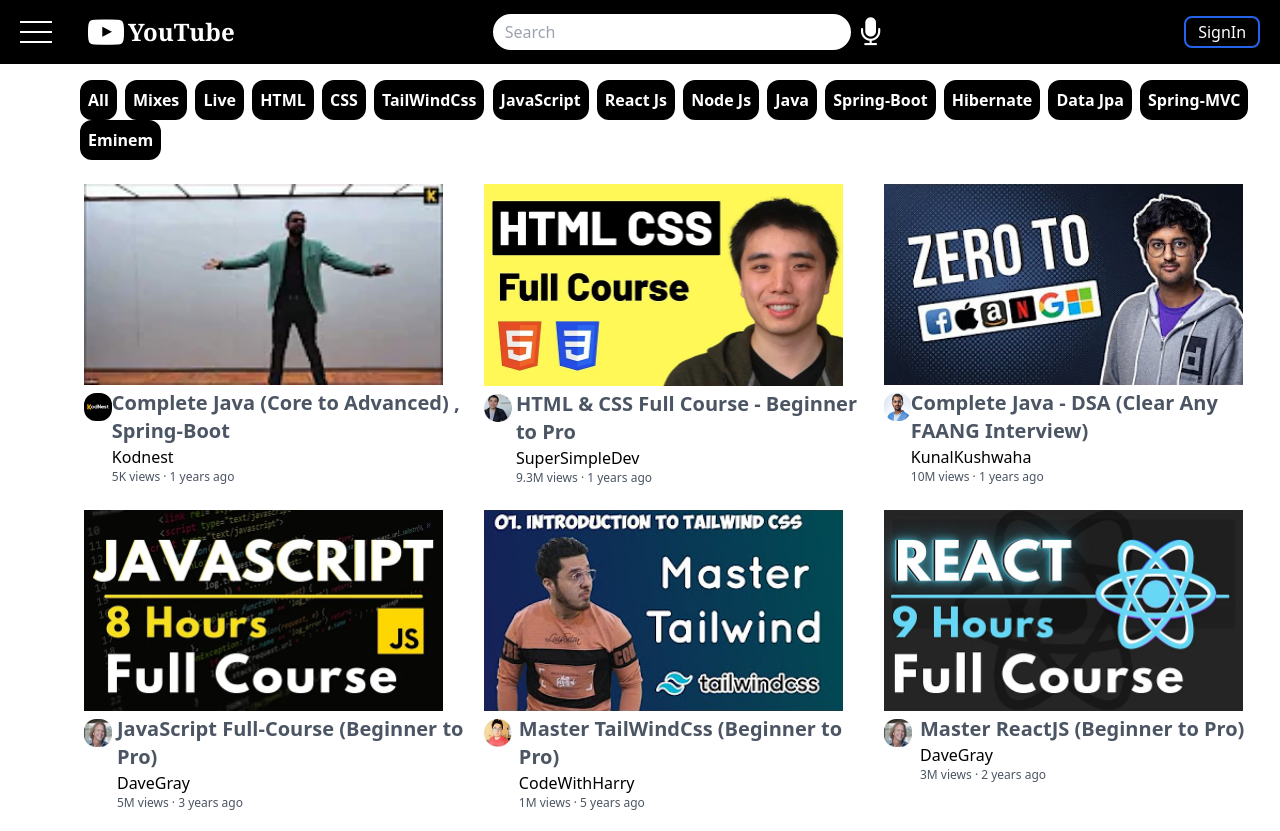
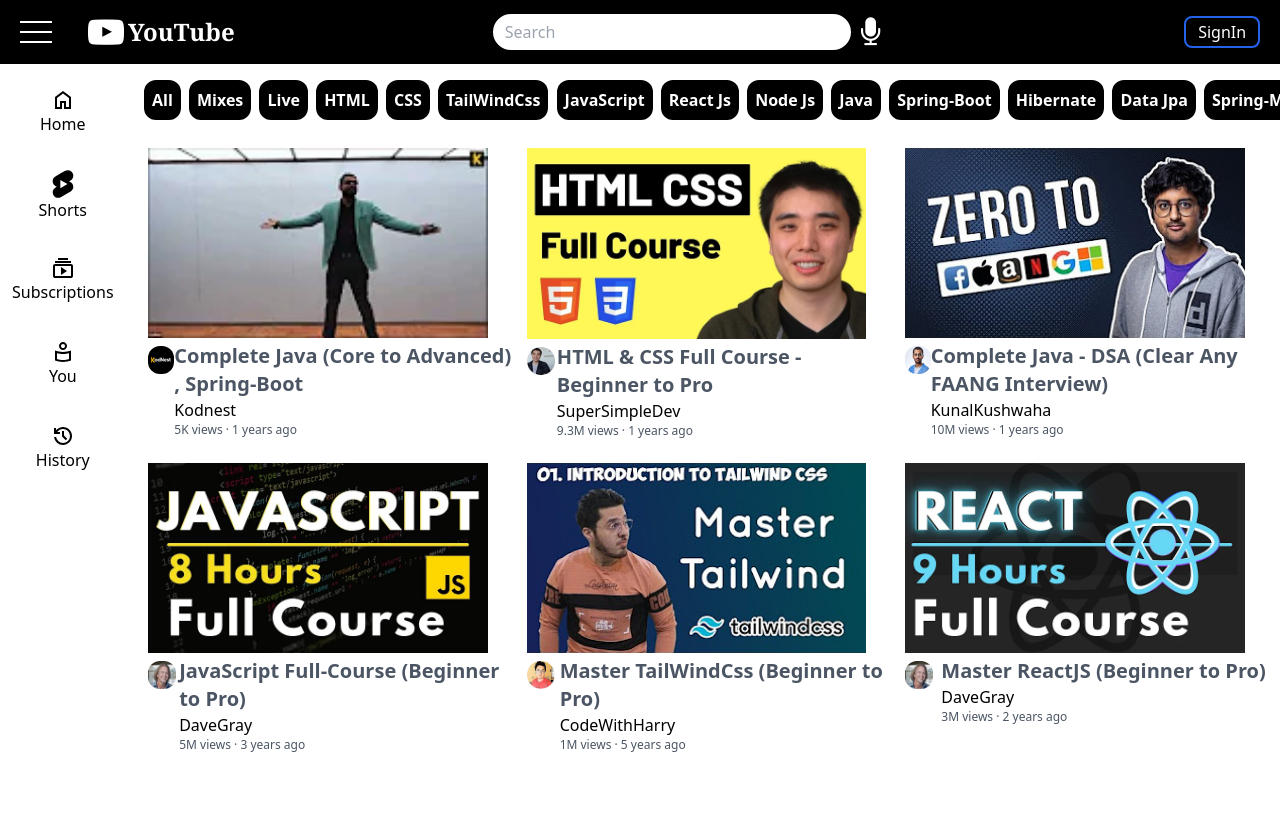
Before and after one commit to KalyaniPujari01/YouTube-Clone, a website: page index.html in a window 1280 px wide. After the commit the page ends 800 px from the top, so only its background shows below. Drawn offline with nearby package versions, Linux system fonts and the light colour scheme.

Commit message:
added the sidebar icons

```diff
--- a/index.html
+++ b/index.html
@@ -33,87 +33,126 @@
         </button>
       </div>
 
-      <div class="mt-20 ml-20">
+    </div>
+
+
+
+  <div class="flex ">
+
+
+
+
+    <div class="mt-20 fixed">
+
+      <div class="flex items-center justify-center flex-col  p-2 mb-5 h-16 ml-1  hover:bg-slate-100 hover:rounded-xl">
+        <img src="./Images/home.svg" alt="home">
+        <p>Home</p>
+      </div>
+
+      <div class="flex items-center  justify-center flex-col p-2 mb-5 h-16 ml-1  hover:bg-slate-100 hover:rounded-xl">
+        <img src="./Images/shorts.svg" alt="shorts" class="h-7">
+        <p>Shorts</p>
+      </div>
+
+
+      <div class="flex items-center  justify-center flex-col p-2 mb-5 h-16 ml-1  hover:bg-slate-100 hover:rounded-xl">
+        <img src="./Images/subscription.svg" alt="subscribe">
+        <p>Subscriptions</p>
+      </div>
+
+
+     <div class="flex items-center  justify-center flex-col p-2 mb-5 h-16 ml-1  hover:bg-slate-100 hover:rounded-xl">
+      <img src="./Images/you.svg" alt="you">
+      <p>You</p>
+     </div>
+
+     <div class="flex items-center  justify-center flex-col  p-2  mb-5  h-16 ml-1  hover:bg-slate-100 hover:rounded-xl ">
+      <img src="./Images/history.svg" alt="history">
+      <p>History</p>
+     </div>
+
+
+    </div>
+
+
+    <div class="ml-36">
+
+      <!-- buttons -->
+        <div class="mt-16 py-4  w-full fixed bg-white">
           <button
-          class="text-white bg-black box-border p-2 rounded-xl mr-1 font-bold cursor-pointer hover:bg-slate-500 active:bg-slate-400"
+            class="text-white bg-black box-border p-2 rounded-xl mr-1 font-bold cursor-pointer hover:bg-slate-700 active:bg-slate-600"
           >
             All
           </button>
           <button
-          class="text-white bg-black box-border p-2 rounded-xl mr-1 font-bold cursor-pointer hover:bg-slate-500 active:bg-slate-400"
+            class="text-white bg-black box-border p-2 rounded-xl mr-1 font-bold cursor-pointer hover:bg-slate-700 active:bg-slate-600"
           >
             Mixes
           </button>
           <button
-          class="text-white bg-black box-border p-2 rounded-xl mr-1 font-bold cursor-pointer hover:bg-slate-500 active:bg-slate-400"
+            class="text-white bg-black box-border p-2 rounded-xl mr-1 font-bold cursor-pointer hover:bg-slate-700 active:bg-slate-600"
           >
             Live
           </button>
           <button
-          class="text-white bg-black box-border p-2 rounded-xl mr-1 font-bold cursor-pointer hover:bg-slate-500 active:bg-slate-400"
+            class="text-white bg-black box-border p-2 rounded-xl mr-1 font-bold cursor-pointer hover:bg-slate-700 active:bg-slate-600"
           >
             HTML
           </button>
           <button
-          class="text-white bg-black box-border p-2 rounded-xl mr-1 font-bold cursor-pointer hover:bg-slate-500 active:bg-slate-400"
+            class="text-white bg-black box-border p-2 rounded-xl mr-1 font-bold cursor-pointer hover:bg-slate-700 active:bg-slate-600"
           >
             CSS
           </button>
           <button
-          class="text-white bg-black box-border p-2 rounded-xl mr-1 font-bold cursor-pointer hover:bg-slate-500 active:bg-slate-400"
+            class="text-white bg-black box-border p-2 rounded-xl mr-1 font-bold cursor-pointer hover:bg-slate-700 active:bg-slate-600"
           >
             TailWindCss
           </button>
           <button
-          class="text-white bg-black box-border p-2 rounded-xl mr-1 font-bold cursor-pointer hover:bg-slate-500 active:bg-slate-400"
+            class="text-white bg-black box-border p-2 rounded-xl mr-1 font-bold cursor-pointer hover:bg-slate-700 active:bg-slate-600"
           >
             JavaScript
           </button>
           <button
-          class="text-white bg-black box-border p-2 rounded-xl mr-1 font-bold cursor-pointer hover:bg-slate-500 active:bg-slate-400"
+            class="text-white bg-black box-border p-2 rounded-xl mr-1 font-bold cursor-pointer hover:bg-slate-700 active:bg-slate-600"
           >
             React Js
           </button>
           <button
-          class="text-white bg-black box-border p-2 rounded-xl mr-1 font-bold cursor-pointer hover:bg-slate-500 active:bg-slate-400"
+            class="text-white bg-black box-border p-2 rounded-xl mr-1 font-bold cursor-pointer hover:bg-slate-700 active:bg-slate-600"
           >
             Node Js
           </button>
           <button
-          class="text-white bg-black box-border p-2 rounded-xl mr-1 font-bold cursor-pointer hover:bg-slate-500 active:bg-slate-400"
+            class="text-white bg-black box-border p-2 rounded-xl mr-1 font-bold cursor-pointer hover:bg-slate-700 active:bg-slate-600"
           >
             Java
           </button>
           <button
-          class="text-white bg-black box-border p-2 rounded-xl mr-1 font-bold cursor-pointer hover:bg-slate-500 active:bg-slate-400"
+            class="text-white bg-black box-border p-2 rounded-xl mr-1 font-bold cursor-pointer hover:bg-slate-700 active:bg-slate-600"
           >
             Spring-Boot
           </button>
           <button
-          class="text-white bg-black box-border p-2 rounded-xl mr-1 font-bold cursor-pointer hover:bg-slate-500 active:bg-slate-400"
+            class="text-white bg-black box-border p-2 rounded-xl mr-1 font-bold cursor-pointer hover:bg-slate-700 active:bg-slate-600"
           >
             Hibernate
           </button>
           <button
-          class="text-white bg-black box-border p-2 rounded-xl mr-1 font-bold cursor-pointer hover:bg-slate-500 active:bg-slate-400"
+            class="text-white bg-black box-border p-2 rounded-xl mr-1 font-bold cursor-pointer hover:bg-slate-700 active:bg-slate-600"
           >
             Data Jpa
           </button>
           <button
-          class="text-white bg-black box-border p-2 rounded-xl mr-1 font-bold cursor-pointer hover:bg-slate-500 active:bg-slate-400"
+            class="text-white bg-black box-border p-2 rounded-xl mr-1 font-bold cursor-pointer hover:bg-slate-700 active:bg-slate-600"
           >
             Spring-MVC
           </button>
-        <button
-          class="text-white bg-black box-border p-2 rounded-xl mr-1 font-bold cursor-pointer hover:bg-slate-500 active:bg-slate-400"
-        >
-          Eminem
-        </button>
+
         </div>
-    </div>
-
       <!-- videos display div's -->
-    <div class="mt-5 ml-20   grid grid-cols-3 ">
+      <div class=" mt-36  grid grid-cols-3 ">
 
 
 
@@ -283,5 +322,9 @@
 
 
       </div>
+
+    </div>
+
+  </div>
   </body>
 </html>
```
Also changed, not shown: Images/history.svg (added), Images/home.svg (added), Images/search.svg (added), Images/shorts.svg (added), Images/subscription.svg (added), Images/you.svg (added). Lines whose indentation alone changed are shown as unchanged.
